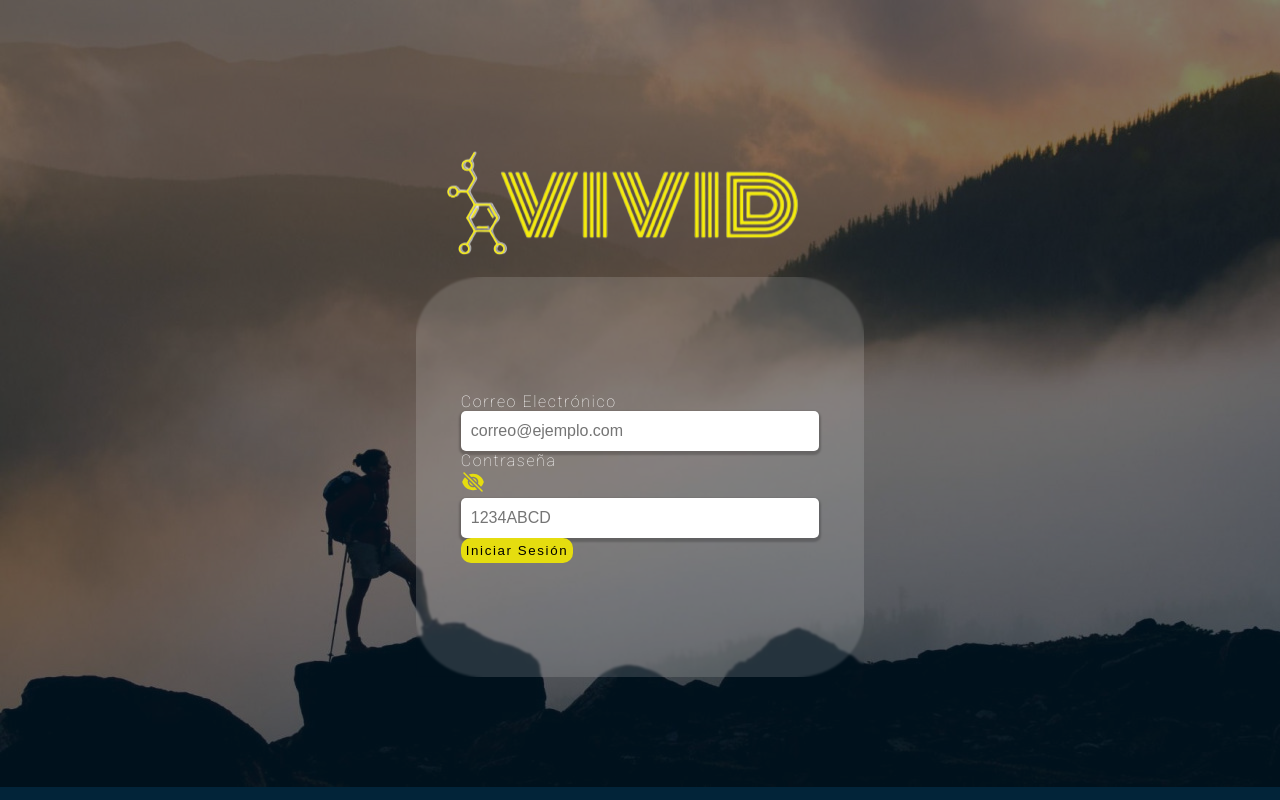
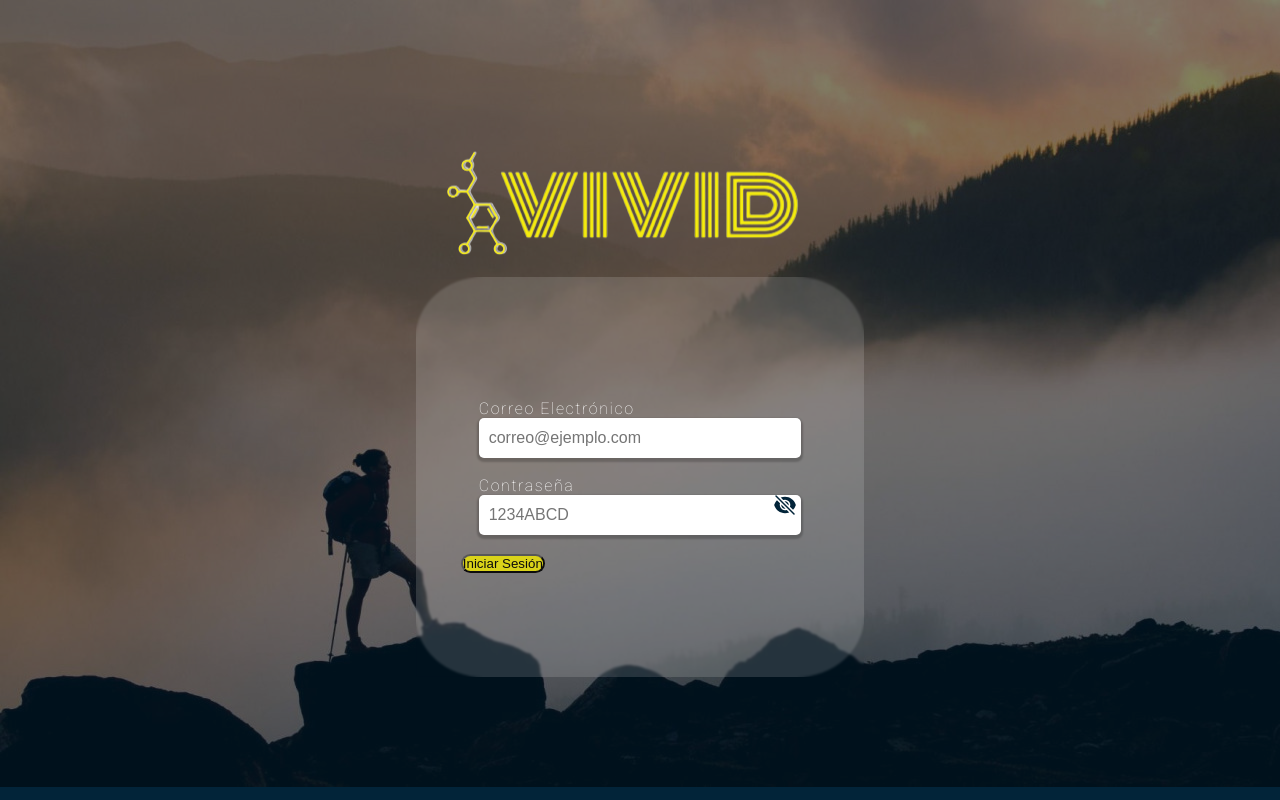
Before and after one commit to Marinafactoriaf5/pn11-finalproject-group4, a React (Vite) app: page /loginPage in a window 1280 px wide. Shown: the top 800 px of the page. Built offline with nearby package versions, Linux system fonts and the light colour scheme.

Commit message:
Login design fixes

```diff
--- a/src/App.css
+++ b/src/App.css
@@ -2,6 +2,7 @@
 
 :root {
     --amarillo:rgb(229, 221, 15)
+
 }
 
 body {
--- a/src/Components/Login/LoginSpace.css
+++ b/src/Components/Login/LoginSpace.css
@@ -45,14 +45,13 @@
 
 .btn-purple {
     background-color: rgb(229, 221, 15);
-    border: none;
-    letter-spacing: 0.1rem;
-    padding: 5px;
     border-radius: 10px;
+    opacity: 0.9;
 }
 
 .btn-purple:hover {
-    filter: brightness(1.2);
+    opacity: 1;
+
 }
 
 .forgot-text {
@@ -60,18 +59,21 @@
     font-size: 0.9rem;
 }
 
-.forgot-text:hover {
-    filter: brightness(1.2);
+
+.form-floating{
+    margin: 5%;
 }
 
 .pwd-icon {
-    color: var(--amarillo);
-    bottom: 25%;
-    right: 5%;
+    position: absolute;
+    color: #022439;
+    bottom: 39%;
+    right: 15%;
+
 }
 
 .pwd-icon:hover {
-    filter: brightness(1.2);
+    filter: brightness(2);
 }
 
 .form-control {
```
